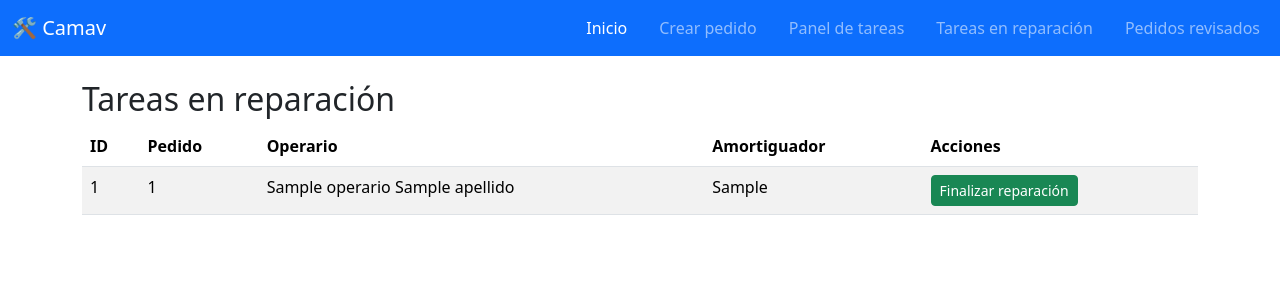
After one commit to TomasSanchezMachado/CAMAV, a Django app: template gestionInterna/templates/tareas_en_reparacion.html in a window 1280 px wide. The commit adds this page. Shown: the top 300 px of the page. Run offline with Django 5.2, Linux system fonts and the light colour scheme; the template is opened without the code that fills it: most values are stand-ins (such as "Sample title", 1, 10 or a date in 2020); some libraries are stand-ins or nearby versions.

Commit message:
CUU 1.5 - "Gestionar finalización de la reparación"

```diff
--- a/CAMAV/urls.py
+++ b/CAMAV/urls.py
@@ -29,4 +29,6 @@ urlpatterns = [
     path('create_observacion/<int:tarea_id>/', views.create_observacion, name='create_observacion'),
     path('listapedidosrevisados/', views.listapedidosrevisados, name='listapedidosrevisados'),
     path('historial_amortiguador/<int:amortiguador_id>/', views.historial_amortiguador, name='historial_amortiguador'),
+    path('tareas_en_reparacion/', views.tareas_en_reparacion, name='tareas_en_reparacion'),
+    path('finalizar_reparacion/<int:tarea_id>/', views.finalizar_reparacion, name='finalizar_reparacion'),
 ]
--- a/gestionInterna/models.py
+++ b/gestionInterna/models.py
@@ -90,7 +90,7 @@ class Notificacion(models.Model):
   """Notificación creada cuando una tarea no puede iniciarse por falta de stock.
   Guardamos la lista de materiales (JSON) y la fecha de solicitud.
   """
-  tarea = models.ForeignKey(Tarea, on_delete=models.CASCADE)
+  tarea = models.ForeignKey(Tarea, on_delete=models.CASCADE, null=True, blank=True) # Tarea puede ser null si la tarea fue eliminada
   materiales = models.TextField(help_text='JSON list of missing materials with required/available')
   fecha_solicitud = models.DateTimeField(auto_now_add=True)
   resolved = models.BooleanField(default=False)
--- a/gestionInterna/templates/base.html
+++ b/gestionInterna/templates/base.html
@@ -31,8 +31,11 @@
         <li class="nav-item">
           <a class="nav-link" href="/createpedido">Crear pedido</a>
         </li>
-        <li>
+        <li class="nav-item">
           <a class="nav-link" href="/paneltareas">Panel de tareas</a>
+        </li>
+        <li class="nav-item">
+          <a class="nav-link" href="/tareas_en_reparacion">Tareas en reparación</a>
         </li>
         <li class="nav-item">
           <a class="nav-link" href="/listapedidosrevisados">Pedidos revisados</a>
--- /dev/null
+++ b/gestionInterna/templates/tareas_en_reparacion.html
@@ -0,0 +1,32 @@
+{% extends 'base.html' %}
+{% block content %}
+<div class="container mt-4">
+  <h2>Tareas en reparación</h2>
+  <table class="table table-striped">
+    <thead>
+      <tr>
+        <th>ID</th>
+        <th>Pedido</th>
+        <th>Operario</th>
+        <th>Amortiguador</th>
+        <th>Acciones</th>
+      </tr>
+    </thead>
+    <tbody>
+      {% for tarea in tareas %}
+      <tr>
+        <td>{{ tarea.id }}</td>
+        <td>{{ tarea.pedido.id }}</td>
+        <td>{{ tarea.operario.nombre }} {{ tarea.operario.apellido }}</td>
+        <td>{{ tarea.amortiguador.nroSerieamortiguador }}</td>
+        <td>
+          <a href="{% url 'finalizar_reparacion' tarea.id %}" class="btn btn-success btn-sm">Finalizar reparación</a>
+        </td>
+      </tr>
+      {% empty %}
+      <tr><td colspan="5">No hay tareas en reparación.</td></tr>
+      {% endfor %}
+    </tbody>
+  </table>
+</div>
+{% endblock %}
--- a/manage.py
+++ b/manage.py
@@ -7,7 +7,7 @@ import sys
 
 def main():
     """Run administrative tasks."""
-    os.environ.setdefault('DJANGO_SETTINGS_MODULE', 'CAMAV.settings')
+    os.environ.setdefault('DJANGO_SETTINGS_MODULE', 'camav.settings')
     try:
         from django.core.management import execute_from_command_line
     except ImportError as exc:
--- /dev/null
+++ b/requirements.txt
@@ -0,0 +1,5 @@
+asgiref==3.9.1
+Django==5.2.6
+mysqlclient==2.2.7
+PyMySQL==1.1.2
+sqlparse==0.5.3
```
Also changed, not shown: CAMAV/settings.py (+4 -4 lines), gestionInterna/templates/finalizar_reparacion.html (added, +22 -0 lines), gestionInterna/views.py (+47 -0 lines), gestionInterna/migrations/0002_remove_fichaamortiguador_valorreferencia_and_more.py (added), gestionInterna/migrations/0003_alter_notificacion_tarea.py (added), 2 other files.
